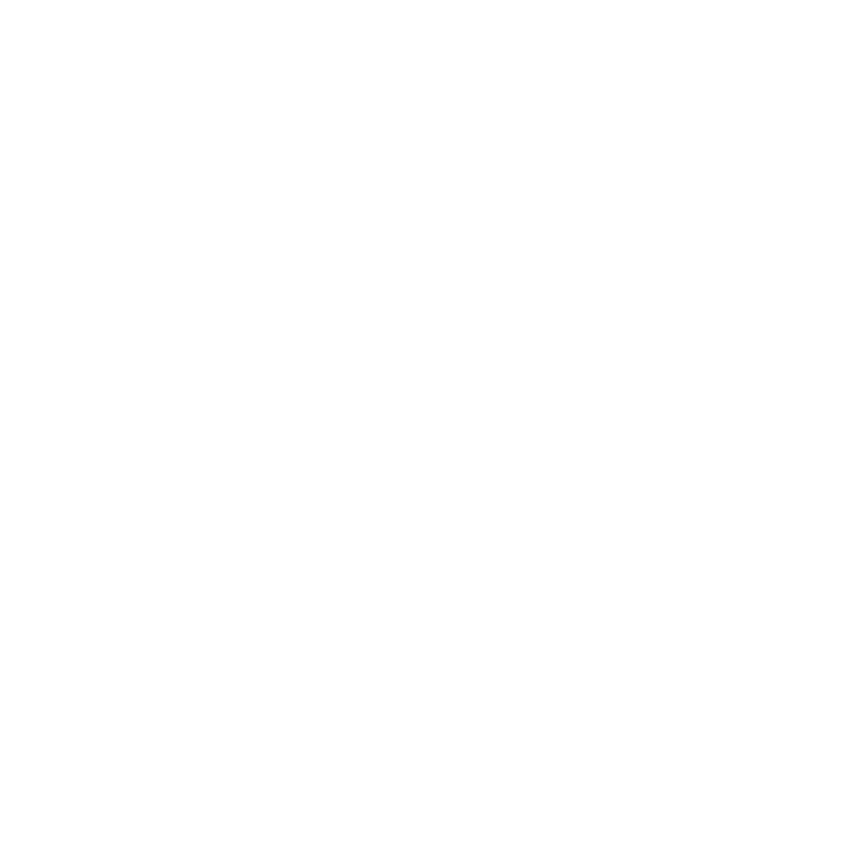
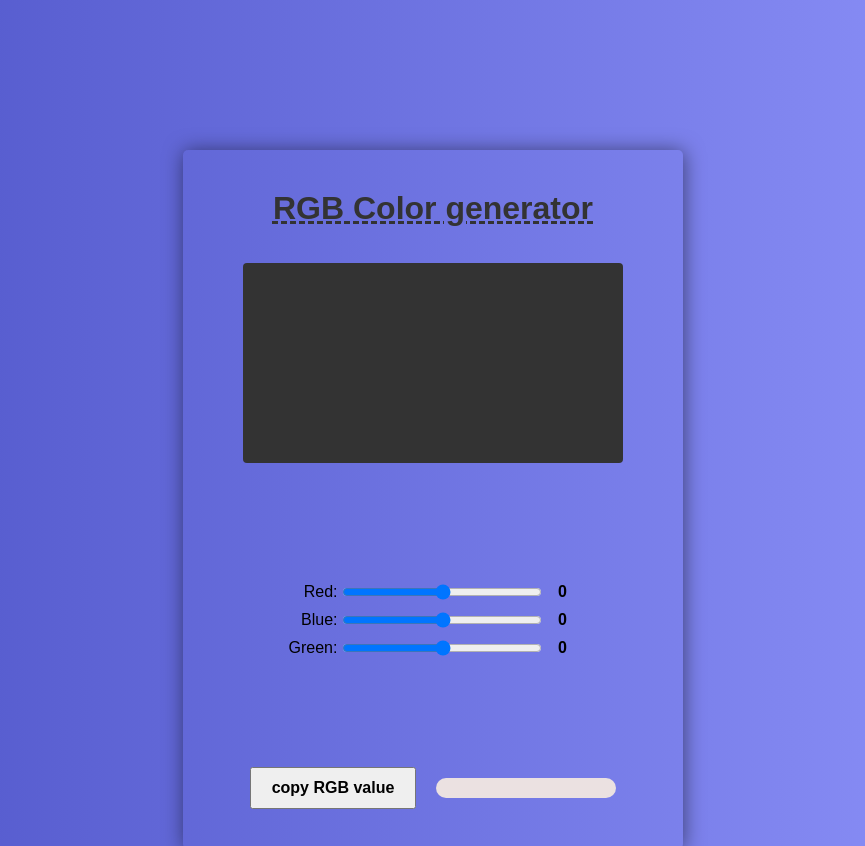
Before and after one commit to Aniketkeshri1/Rgb_color_generat, a plain HTML site: page index.html in a window 1280 px wide. Shown: the top 846 px of the page, without its empty margins (207-1072 px from the left). Before the commit the page ends 800 px from the top, so only its background shows below. Drawn offline with Linux system fonts and the light colour scheme.

Commit message:
html & css complete

```diff
--- a/index.html
+++ b/index.html
@@ -6,7 +6,35 @@
     <title>Document</title>
     <link rel="stylesheet" href="style.css">
 </head>
-<body>
+<body
+    <div class="container">
+
+        <h1>RGB Color generator</h1>
+        <div class="color-box" id="color-box"></div>
+        <div class="sliders">
+            <div class="slider">
+                <label for="redSlider">Red:</label>
+                <input type="range" id="redSlider" min="0" max="255">
+                <span id="redvalue">0</span>
+            </div>
+
+            <div class="slider">
+                <label for="blueSlider">Blue:</label>
+                <input type="range" id="blueSlider" min="0" max="255">
+                <span id="bluevalue">0</span>
+            </div>
+
+            <div class="slider">
+                <label for="greenSlider">Green: </label>
+                <input type="range" id="greenSlider" min="0" max="255">
+                <span id="greenvalue">0</span>
+            </div>
+        </div>
+        <div class="button-container">
+            <button id="copyButton">copy RGB value</button>
+            <div class="input-type-value" id="input-type"></div>
+        </div>
+    </div>
     <script src="script.js"></script>
 </body>
 </html>
--- a/style.css
+++ b/style.css
@@ -0,0 +1,87 @@
+*{
+    margin: 0;
+    padding: 0;
+    box-sizing: border-box;
+    font-family: Arial, Helvetica, sans-serif;
+}
+body{
+    background: linear-gradient(to right, #4e54c8,#8f94fb);
+}
+
+.container{
+    display: flex;
+    flex-direction: column;
+    align-items: center;
+    margin: 150px auto;
+    max-width: 500px;
+    box-shadow: 1px 1px 20px rgba(0,0,0,0.5);
+    padding: 40px;
+    border-radius: 5PX;
+    background-color: aliceblue;
+}
+.container h1{
+    color: #333;
+    text-decoration:dashed underline;
+    margin-bottom: 36px;
+}
+
+.color-box{
+    width: 380px;
+    height: 200px;
+    margin-bottom: 20px;
+    border-radius: 4px;
+    background-color: #333;
+}
+
+.sliders{
+    padding: 100px;
+    display: flex;
+    flex-direction: column;
+    align-items: self-end;
+}
+.slider{
+    display: flex;
+    margin-bottom: 10px;
+}
+
+label{
+    margin-right: 5px;
+}
+
+input[type ="range"]{
+    width: 200px;
+    margin-right: 5px;
+}
+
+span{
+    font-weight: bold;
+    width: 30px;
+    display: inline-block;
+    text-align: center;
+}
+
+.button-container{
+    display: flex;
+    align-items: center;
+    gap: 20px;
+}
+
+button{
+    padding: 10px 20px;
+    font-size: 16px;
+    font-weight: 600;
+    cursor: pointer;
+}
+
+.input-type-value{
+    padding: 10px 20px;
+    background-color: #ebe1e1;
+    border: none;
+    border-radius: 40px;
+    font-size: 16px;
+    font-weight: 600;
+    color: #333;
+    display: inline-block;
+    text-align: center;
+    width: 180px;
+}
```
